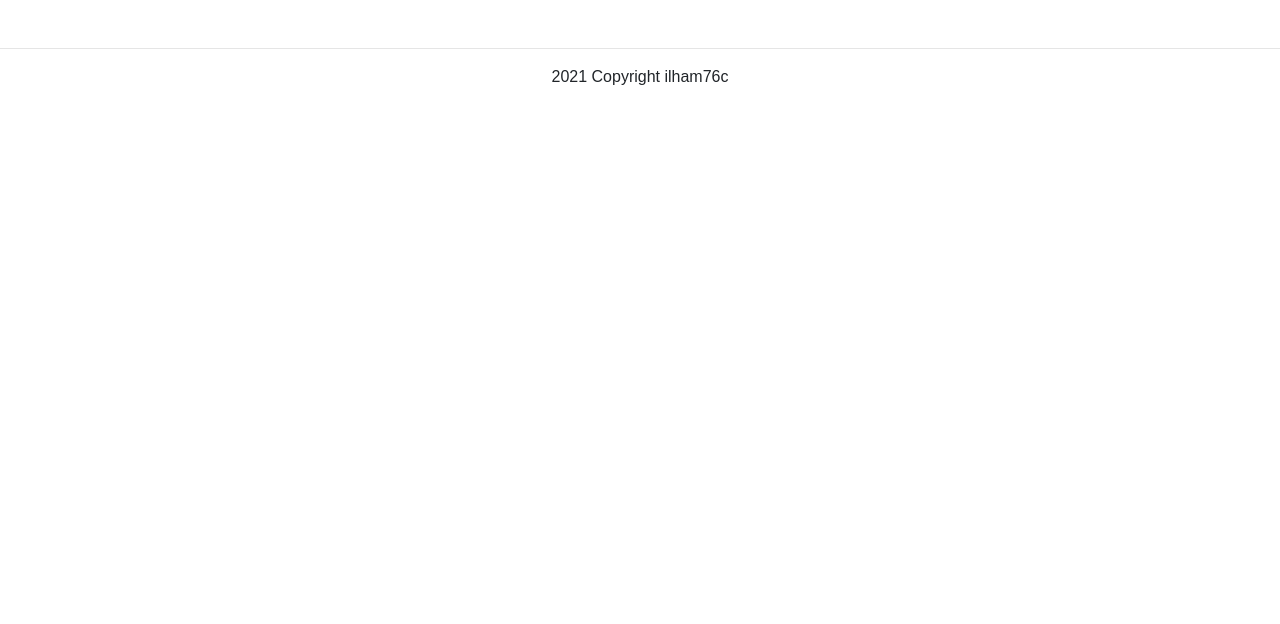
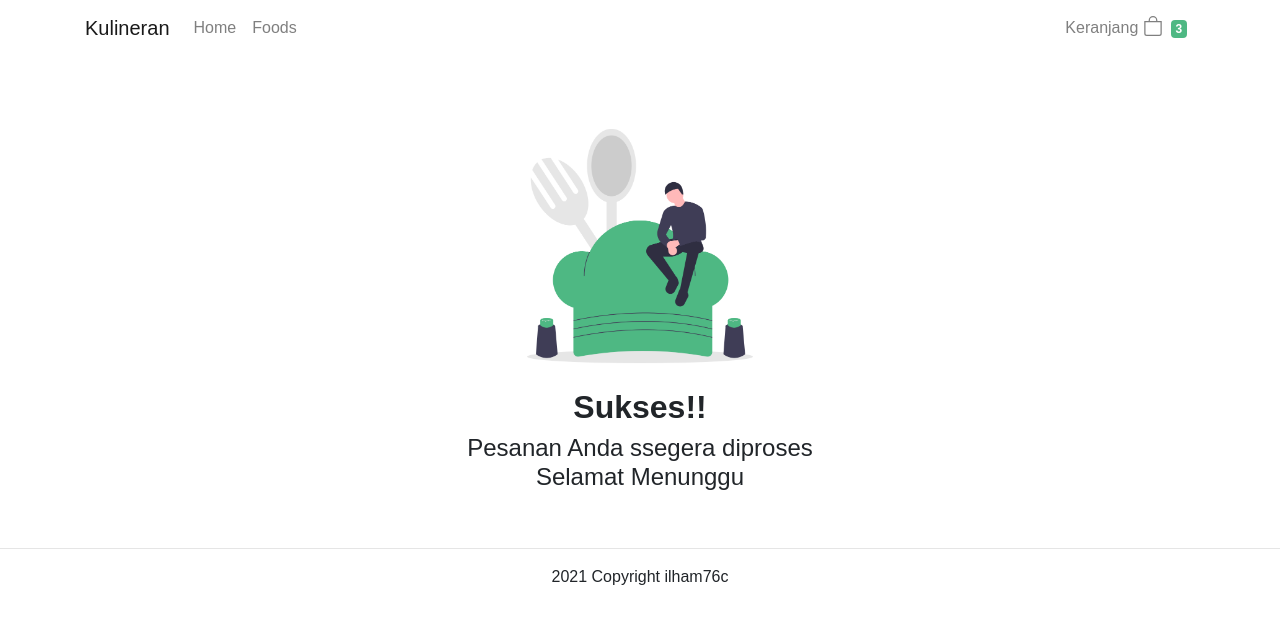
Before and after one commit to ilham76c/kulineran, a Vue app: page /pesanan-sukses in a window 1280 px wide. Shown: the top 624 px of the page. Built offline with nearby package versions, Linux system fonts and the light colour scheme; data requests are answered from the project's data file; the HTML template or start-up script is replaced by a standard one.

Commit message:
membuat halaman sukses checkout pesanan

```diff
--- a/src/router/index.js
+++ b/src/router/index.js
@@ -4,6 +4,7 @@ import Home from '../views/Home.vue'
 import Foods from '../views/Foods.vue'
 import FoodDetail from '../views/FoodDetail.vue'
 import Keranjang from '../views/Keranjang.vue'
+import PesananSukses from '../views/PesananSukses.vue'
 
 Vue.use(VueRouter)
 
@@ -29,6 +30,11 @@ const routes = [
     component: Keranjang
   },
   {
+    path: '/pesanan-sukses',
+    name: 'PesananSukses',
+    component: PesananSukses
+  },
+  {
     path: '/about',
     name: 'About',
     // route level code-splitting
--- /dev/null
+++ b/src/views/PesananSukses.vue
@@ -0,0 +1,29 @@
+<template>
+    <div class="pesanan-sukses">
+        <Navbar/>
+        <div class="container">
+            <div class="row justify-content-center mt-5">
+                <div class="col text-center">
+                    <img src="../../public/assets/images/menunggu.png" width="300" alt="gambar" srcset="">
+                    <h2><strong>Sukses!!</strong></h2>
+                    <h4>Pesanan Anda ssegera diproses <br> Selamat Menunggu</h4>
+                </div>
+            </div>
+        </div>
+    </div>
+</template>
+
+<script>
+import Navbar from "@/components/Navbar.vue";
+
+export default {
+    name: "PesananSukses",
+    components: {
+        Navbar,
+    },
+}
+</script>
+
+<style>
+
+</style>
```
